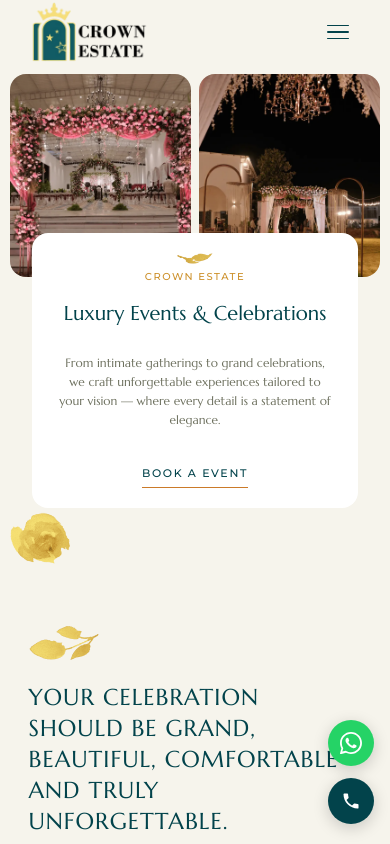
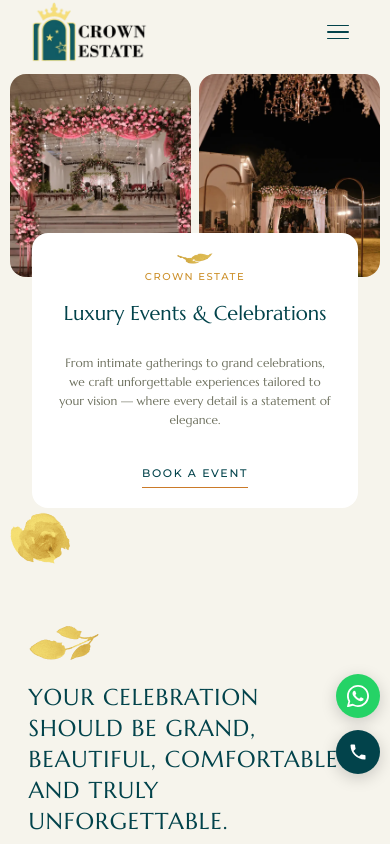
Before and after one commit to vedavyas8688/Crown-Estate, a React (Vite) app: page / in a window 390 px wide. Shown: the top 844 px of the page. Built offline with nearby package versions, Linux system fonts and the light colour scheme.

Commit message:
new changes

```diff
--- a/src/styles/globals.css
+++ b/src/styles/globals.css
@@ -1507,15 +1507,17 @@ ul.w-commerce-commercecartoptionlist {
   }
 }
 
+
 /* ---- FLOATING BUTTONS ---- */
 .floating-buttons {
   position: fixed;
-  bottom: 32px;
-  right: 24px;
-  z-index: 9999;
+  bottom: 80px;
+  right: 16px;
+  z-index: 999999;
   display: flex;
   flex-direction: column;
   gap: 12px;
+  pointer-events: auto;
 }
 
 .floating-btn {
@@ -1530,6 +1532,9 @@ ul.w-commerce-commercecartoptionlist {
     transform 300ms cubic-bezier(0.22, 1, 0.36, 1),
     box-shadow 300ms ease;
   text-decoration: none;
+  opacity: 1 !important;
+  visibility: visible !important;
+  pointer-events: auto !important;
 }
 
 .floating-btn:hover {
@@ -1545,14 +1550,26 @@ ul.w-commerce-commercecartoptionlist {
   background-color: #02434b;
 }
 
-@media (max-width: 479px) {
+@media (max-width: 767px) {
   .floating-buttons {
-    bottom: 20px;
-    right: 16px;
+    bottom: 80px;
+    right: 12px;
   }
 
   .floating-btn {
-    width: 46px;
-    height: 46px;
-  }
-}
+    width: 48px;
+    height: 48px;
+  }
+}
+
+@media (max-width: 479px) {
+  .floating-buttons {
+    bottom: 70px;
+    right: 10px;
+  }
+
+  .floating-btn {
+    width: 44px;
+    height: 44px;
+  }
+}
```
